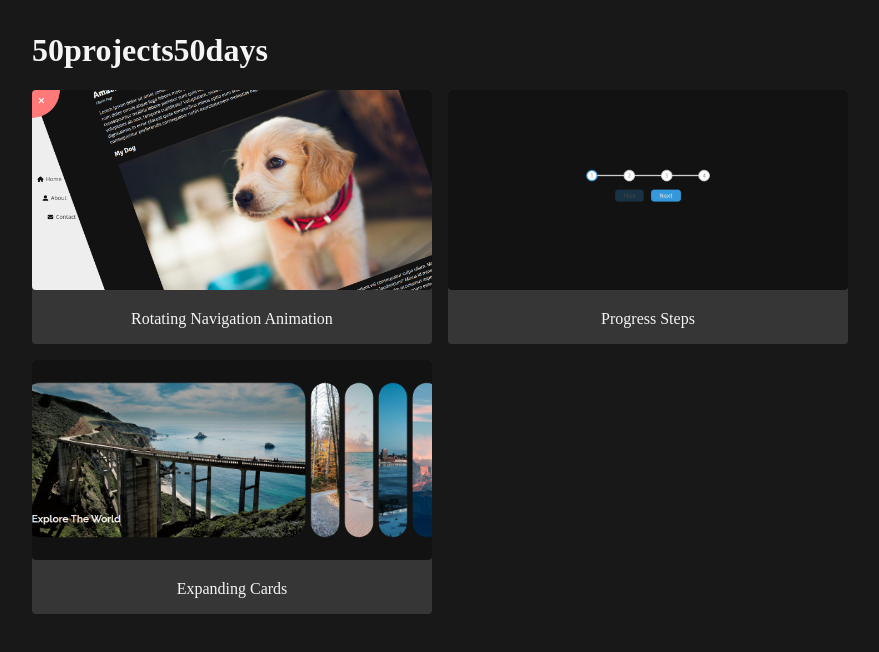
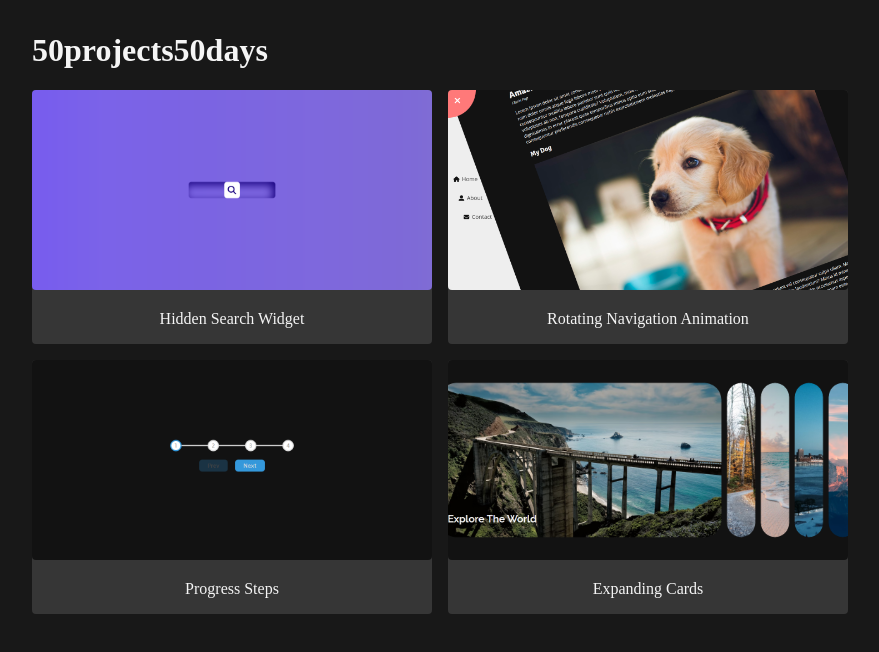
Before and after one commit to rehberbey/50projects50days, a plain HTML site: page index.html in a window 1280 px wide. Shown: the whole page, without its empty margins (0-879 px from the left). Drawn offline with Linux system fonts and the light colour scheme.

Commit message:
add hidden-search

```diff
--- a/index.html
+++ b/index.html
@@ -13,7 +13,7 @@
         />
         <meta
             name="description"
-            content="50projects50days adlı bir site keşfettim. Kendimi geliştirmem adına yaptığım projelerin linklerini bu sitede barındırıyorum. İşte benim küçük web portfolyom."
+            content="50projects50days adlı bir site keşfettim. Kendimi geliştirmem adına yaptığım projelerin linklerini bu sitede barındırıyorum. İşte benim küçük web portföyüm."
         />
         <style>
             :root {
@@ -95,6 +95,19 @@
             </figure> -->
             <figure>
                 <a
+                    href="https://rehberbey.github.io/50projects50days/hidden-search/views/index.html"
+                    target="_blank"
+                    rel="noopener noreferrer"
+                >
+                    <img
+                        src="./hidden-search/src/public/image/screenshot.png"
+                        alt="Hidden Search Widget"
+                    />
+                    <figcaption>Hidden Search Widget</figcaption>
+                </a>
+            </figure>
+            <figure>
+                <a
                     href="https://rehberbey.github.io/50projects50days/rotating-nav-animation/views/index.html"
                     target="_blank"
                     rel="noopener noreferrer"
```
Also changed, not shown: .github/README.md, .github/screenshot.png.
